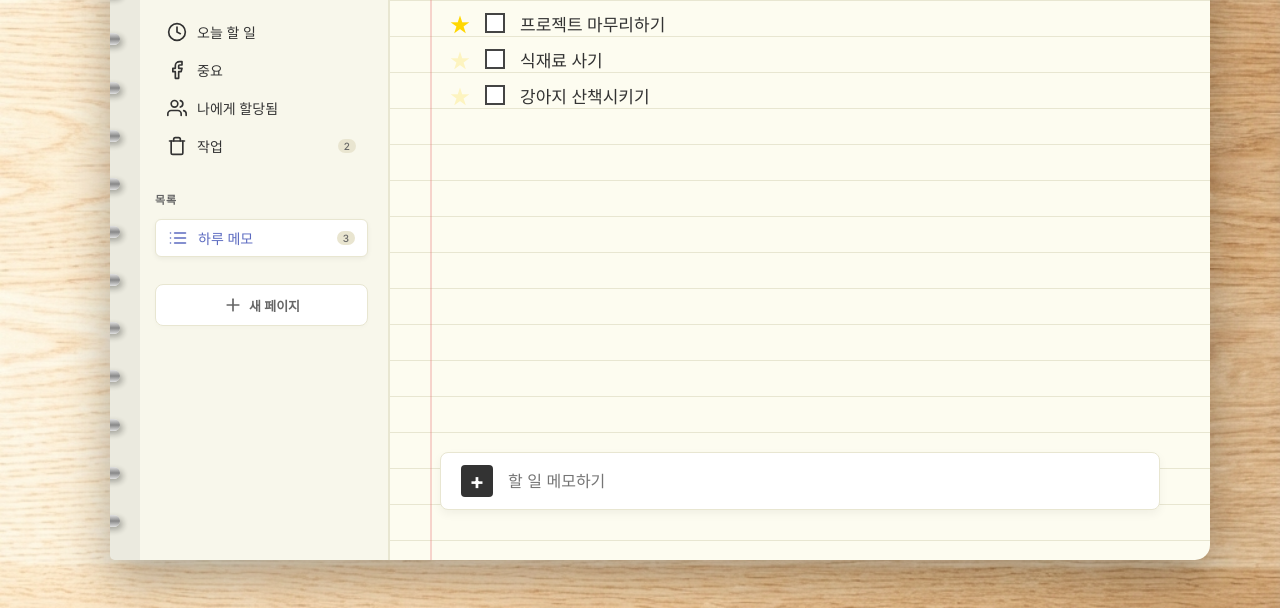
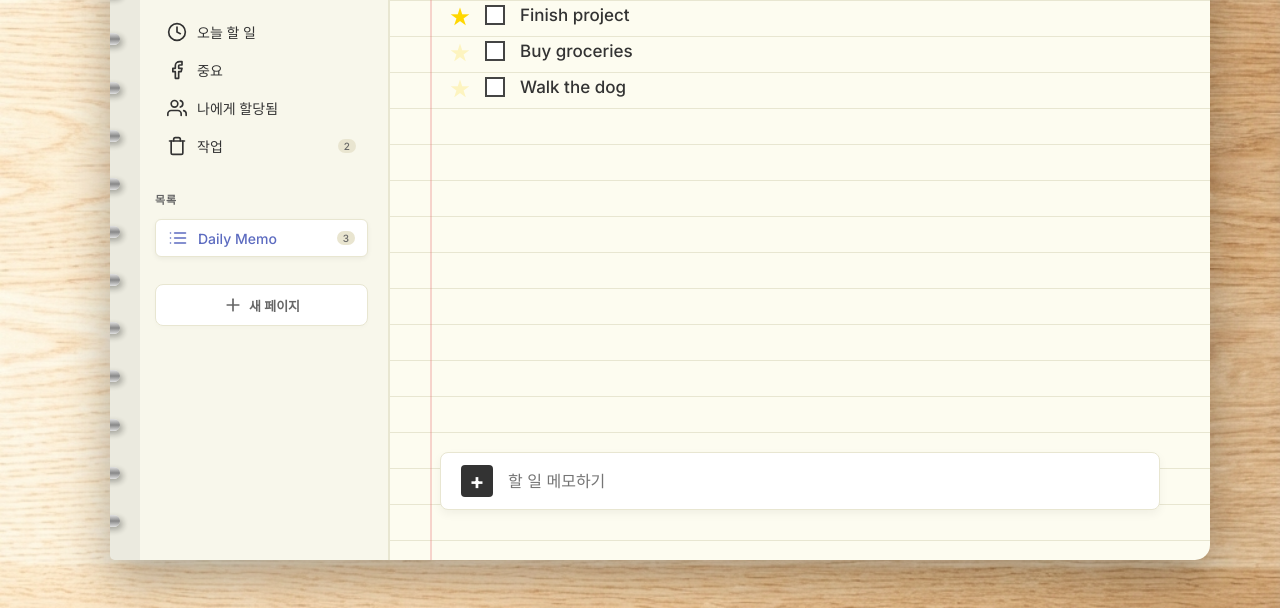
Before and after one commit to apprehu057-hash/with, a plain HTML site: page index.html in a window 1280 px wide. Shown: the part 192-800 px from the top of the page. Drawn offline with Linux system fonts and the light colour scheme.

Commit message:
Add files via upload

```diff
--- a/index.html
+++ b/index.html
@@ -103,7 +103,7 @@
                         <line x1="3" y1="12" x2="3.01" y2="12"></line>
                         <line x1="3" y1="18" x2="3.01" y2="18"></line>
                     </svg>
-                    <span>하루 메모</span>
+                    <span>Daily Memo</span>
                     <span class="count" id="task-count">0</span>
                 </a>
             </div>
@@ -130,7 +130,7 @@
                     </svg>
                 </button>
                 <div class="header-titles">
-                    <h1>하루 메모</h1>
+                    <h1>Daily Memo</h1>
                     <div class="header-actions">
                         <button class="icon-btn"><svg xmlns="http://www.w3.org/2000/svg" width="20" height="20"
                                 viewBox="0 0 24 24" fill="none" stroke="currentColor" stroke-width="2"
--- a/script.js
+++ b/script.js
@@ -25,7 +25,7 @@ document.addEventListener('DOMContentLoaded', () => {
 
     // State Management
     // State Management
-    let currentList = '하루 메모';
+    let currentList = 'Daily Memo';
 
     function saveTasks() {
         localStorage.setItem('todoTasks', JSON.stringify(tasks));
@@ -34,10 +34,10 @@ document.addEventListener('DOMContentLoaded', () => {
     function loadTasks() {
         const saved = localStorage.getItem('todoTasks');
         return saved ? JSON.parse(saved) : {
-            '하루 메모': [
-                { text: "식재료 사기", completed: false, priority: false },
-                { text: "강아지 산책시키기", completed: false, priority: false },
-                { text: "프로젝트 마무리하기", completed: false, priority: true }
+            'Daily Memo': [
+                { text: "Buy groceries", completed: false, priority: false },
+                { text: "Walk the dog", completed: false, priority: false },
+                { text: "Finish project", completed: false, priority: true }
             ]
         };
     }
@@ -47,9 +47,9 @@ document.addEventListener('DOMContentLoaded', () => {
     // Ensure default list exists if starting fresh or renamed
     if (!tasks[currentList]) {
         tasks[currentList] = [
-            { text: "식재료 사기", completed: false, priority: false },
-            { text: "강아지 산책시키기", completed: false, priority: false },
-            { text: "프로젝트 마무리하기", completed: false, priority: true }
+            { text: "Buy groceries", completed: false, priority: false },
+            { text: "Walk the dog", completed: false, priority: false },
+            { text: "Finish project", completed: false, priority: true }
         ];
         saveTasks();
     }
```
